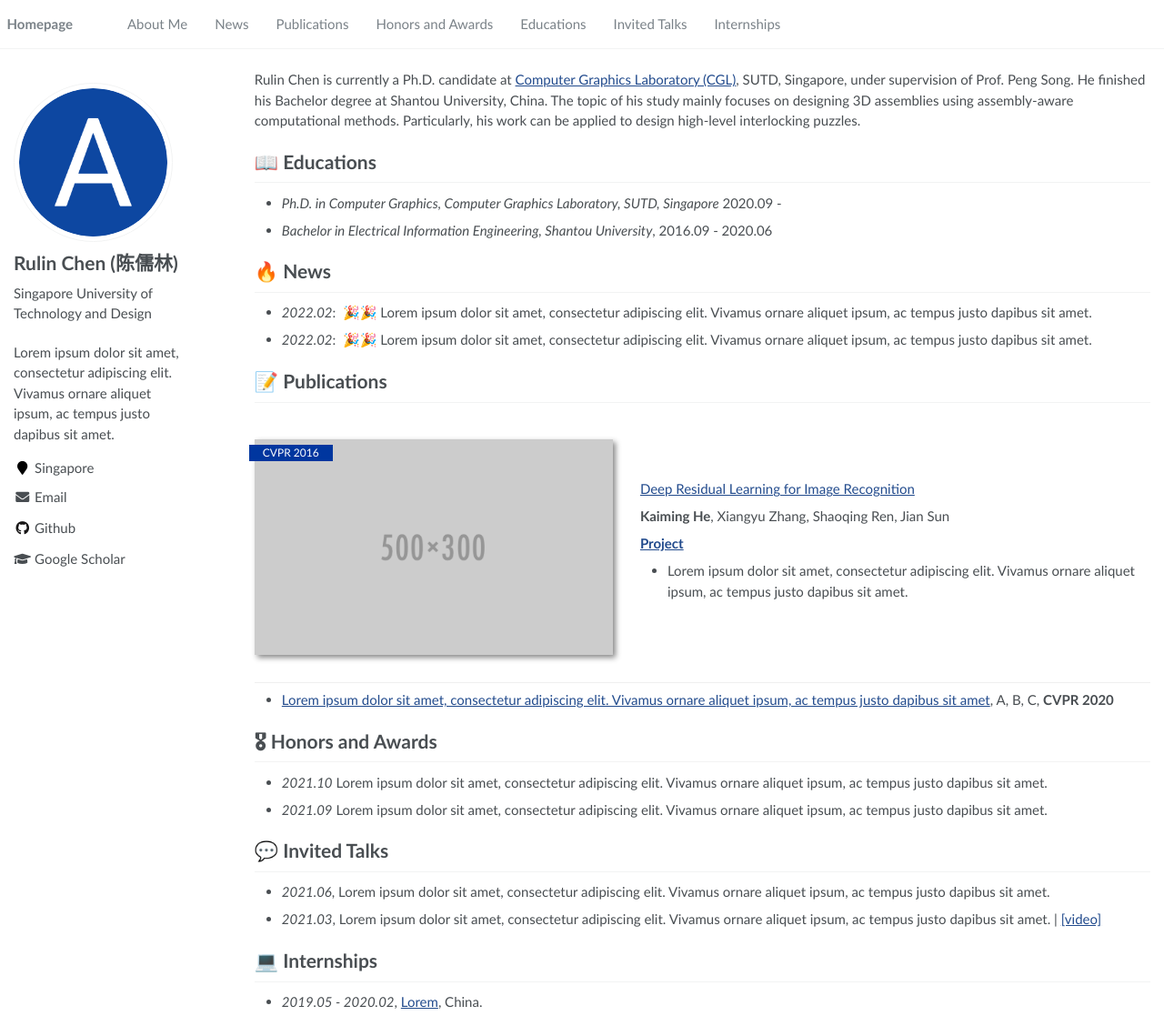
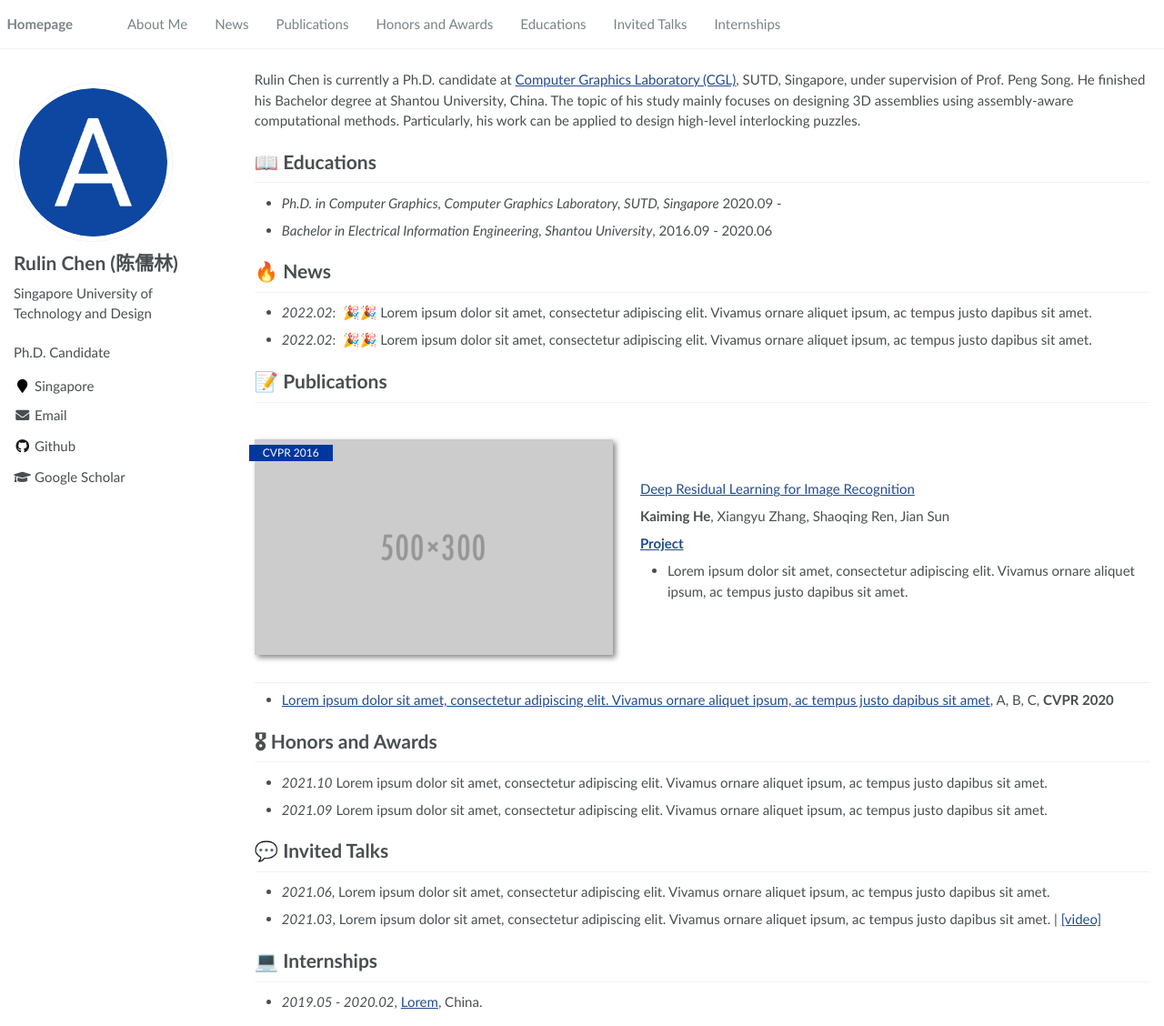
Before and after one commit to Linsanity81/linsanity81.github.io, a Jekyll site: the page built from _pages/about.md, in a window 1280 px wide and 1128 px high. Shown: the whole window at 91% size. Built offline with Jekyll 4.4.1, drawn with Linux system fonts in a browser that asks for light colours.

Commit message:
Update _config.yml

```diff
--- a/_config.yml
+++ b/_config.yml
@@ -7,9 +7,9 @@
 
 # Site Settings
 title                    : "Rulin Chen"
-description              : "Lorem ipsum dolor sit amet, consectetur adipiscing elit. Vivamus ornare aliquet ipsum, ac tempus justo dapibus sit amet. "
-repository               : "RayeRen/acad-homepage.github.io"
-google_scholar_stats_use_cdn : true
+description              : "Ph.D. Candidate"
+repository               :
+google_scholar_stats_use_cdn : false
 
 # google analytics
 google_analytics_id      :  # get google_analytics_id from https://analytics.google.com/analytics/
```
